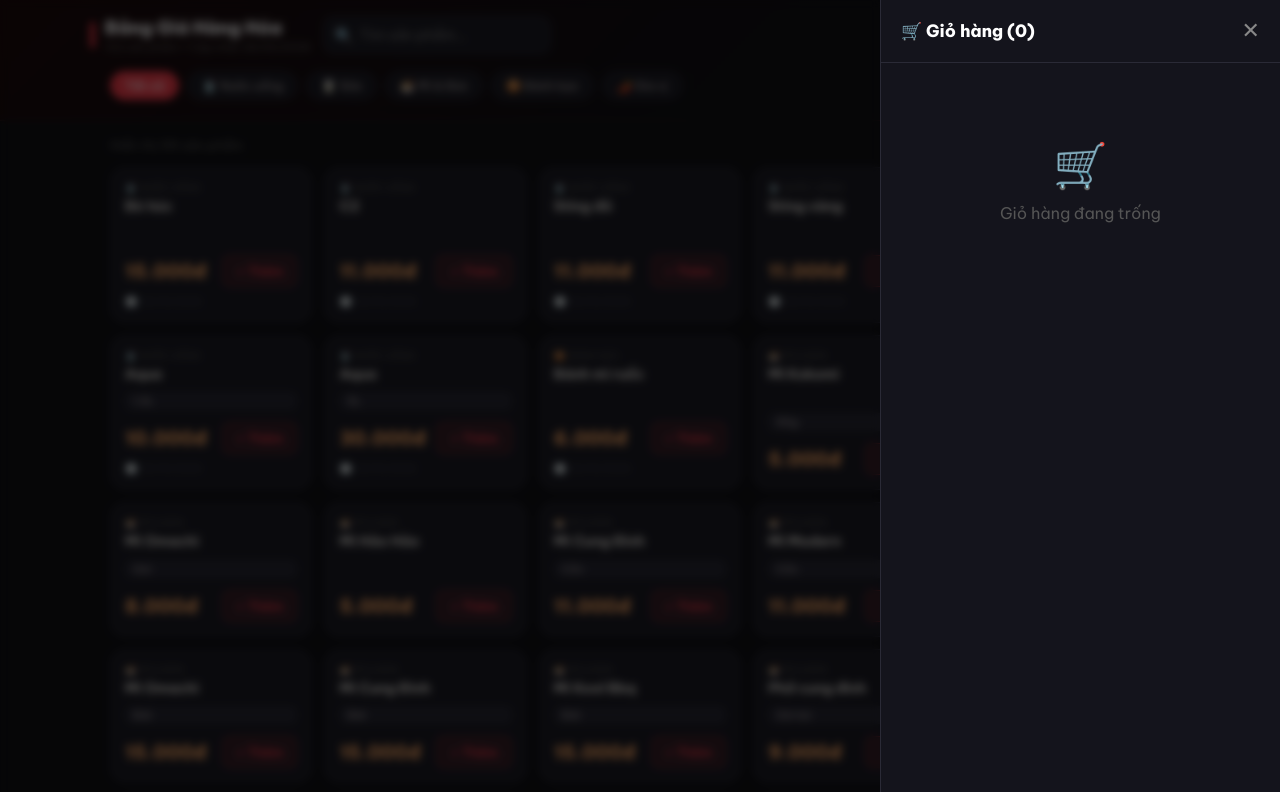
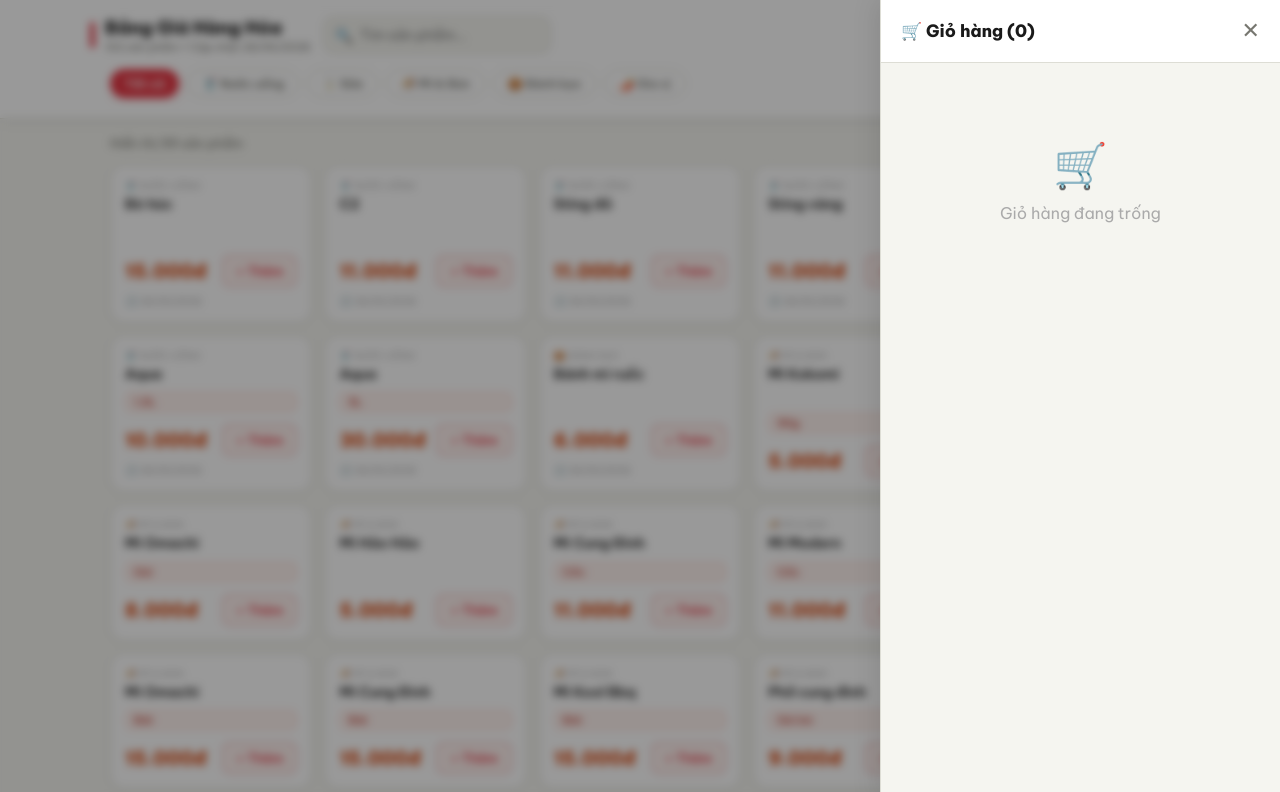
Before and after one commit to baotrung306/bang-gia-hang-hoa, a plain HTML site: page index.html in a window 1280 px wide. Both pictures are taken after a click on the button "🛒 Giỏ hàng". Shown: the top 792 px of the page. Drawn offline with Linux system fonts and the light colour scheme.

Commit message:
Refactor styles and layout in index.html

```diff
--- a/index.html
+++ b/index.html
@@ -9,65 +9,66 @@
   *, *::before, *::after { box-sizing: border-box; margin: 0; padding: 0; }
   :root {
     --accent: #e63946;
-    --gold: #f4a261;
-    --bg: #0f0f13;
-    --bg2: #1a1a22;
-    --bg3: #252530;
-    --border: #2a2a36;
-    --text: #f0ece4;
-    --muted: #a09898;
-    --dim: #555;
+    --price: #d9480f;
+    --bg: #f5f5f0;
+    --bg2: #ffffff;
+    --bg3: #eeeee8;
+    --border: #ddddd5;
+    --text: #1a1a1a;
+    --muted: #777770;
+    --dim: #aaaaaa;
   }
   body { font-family: 'Be Vietnam Pro', sans-serif; background: var(--bg); color: var(--text); min-height: 100vh; }
   ::-webkit-scrollbar { width: 6px; }
-  ::-webkit-scrollbar-track { background: var(--bg2); }
+  ::-webkit-scrollbar-track { background: var(--bg3); }
   ::-webkit-scrollbar-thumb { background: var(--accent); border-radius: 3px; }
 
   /* HEADER */
   #header {
-    background: linear-gradient(135deg, #1a0a0c 0%, #0f0f13 60%);
-    border-bottom: 1px solid #2a1518;
+    background: #ffffff;
+    border-bottom: 1px solid var(--border);
+    box-shadow: 0 2px 12px rgba(0,0,0,.06);
     padding: 16px 20px;
     position: sticky; top: 0; z-index: 30;
   }
   .header-inner { max-width: 1100px; margin: 0 auto; display: flex; align-items: center; gap: 12px; flex-wrap: wrap; }
   .logo { display: flex; align-items: center; gap: 10px; flex-shrink: 0; }
   .logo-bar { width: 5px; height: 26px; background: var(--accent); border-radius: 3px; }
-  .logo h1 { font-size: 18px; font-weight: 800; color: #fff; }
-  .logo p { font-size: 11px; color: var(--dim); margin-top: 1px; }
+  .logo h1 { font-size: 18px; font-weight: 800; color: #1a1a1a; }
+  .logo p { font-size: 11px; color: var(--muted); margin-top: 1px; }
   #searchInput {
     flex: 1; min-width: 180px;
-    background: var(--bg2); border: 1px solid var(--border); border-radius: 10px;
+    background: var(--bg); border: 1px solid var(--border); border-radius: 10px;
     padding: 9px 14px 9px 36px; color: var(--text); font-size: 14px; font-family: inherit; outline: none;
   }
-  #searchInput:focus { border-color: var(--accent); }
+  #searchInput:focus { border-color: var(--accent); box-shadow: 0 0 0 3px rgba(230,57,70,.1); }
   .search-wrap { position: relative; flex: 1; min-width: 180px; }
   .search-icon { position: absolute; left: 12px; top: 50%; transform: translateY(-50%); font-size: 15px; color: var(--dim); pointer-events: none; }
   #cartBtn {
     position: relative; background: var(--accent); border: none; border-radius: 10px;
     padding: 9px 16px; color: #fff; font-weight: 700; font-size: 14px; cursor: pointer;
     font-family: inherit; display: flex; align-items: center; gap: 7px; flex-shrink: 0;
-    transition: filter .2s;
+    transition: filter .2s; box-shadow: 0 2px 8px rgba(230,57,70,.3);
   }
-  #cartBtn:hover { filter: brightness(1.1); }
+  #cartBtn:hover { filter: brightness(1.08); }
   #cartBadge {
     position: absolute; top: -6px; right: -6px;
-    background: #fff; color: var(--accent); border-radius: 50%;
+    background: #1a1a1a; color: #fff; border-radius: 50%;
     width: 20px; height: 20px; font-size: 11px; font-weight: 800;
     display: none; align-items: center; justify-content: center;
   }
 
   /* CONTROLS */
-  #controls { max-width: 1100px; margin: 16px auto 0; padding: 0 20px; display: flex; align-items: center; justify-content: space-between; gap: 10px; flex-wrap: wrap; }
+  #controls { max-width: 1100px; margin: 14px auto 0; padding: 0 20px; display: flex; align-items: center; justify-content: space-between; gap: 10px; flex-wrap: wrap; }
   .cats { display: flex; gap: 8px; overflow-x: auto; padding-bottom: 4px; flex: 1; }
   .cats::-webkit-scrollbar { height: 3px; }
   .cat-btn {
     cursor: pointer; border: 1px solid var(--border); padding: 6px 14px; border-radius: 20px;
-    font-size: 12px; font-weight: 500; white-space: nowrap; background: var(--bg2); color: var(--muted);
+    font-size: 12px; font-weight: 600; white-space: nowrap; background: var(--bg2); color: var(--muted);
     font-family: inherit; transition: all .18s;
   }
-  .cat-btn:hover { border-color: var(--accent); color: var(--text); }
-  .cat-btn.active { background: var(--accent); color: #fff; border-color: var(--accent); }
+  .cat-btn:hover { border-color: var(--accent); color: var(--accent); }
+  .cat-btn.active { background: var(--accent); color: #fff; border-color: var(--accent); box-shadow: 0 2px 8px rgba(230,57,70,.25); }
   #sortSelect {
     background: var(--bg2); border: 1px solid var(--border); color: var(--text);
     border-radius: 8px; padding: 7px 12px; font-size: 13px; font-family: inherit;
@@ -77,47 +78,49 @@
 
   /* GRID */
   #main { max-width: 1100px; margin: 0 auto; padding: 16px 20px 40px; }
-  #resultCount { color: var(--dim); font-size: 13px; margin-bottom: 14px; }
+  #resultCount { color: var(--muted); font-size: 13px; margin-bottom: 14px; }
   #grid { display: grid; grid-template-columns: repeat(auto-fill, minmax(200px, 1fr)); gap: 12px; }
 
   .card {
     background: var(--bg2); border: 1px solid var(--border); border-radius: 14px;
     padding: 14px; transition: all .2s; display: flex; flex-direction: column;
+    box-shadow: 0 1px 4px rgba(0,0,0,.05);
   }
   .card:hover { border-color: var(--accent); transform: translateY(-2px); box-shadow: 0 8px 24px rgba(230,57,70,.12); }
   .card-cat { font-size: 9px; color: var(--dim); letter-spacing: .5px; text-transform: uppercase; margin-bottom: 4px; }
-  .card-name { font-weight: 600; font-size: 14px; line-height: 1.4; flex: 1; }
-  .card-note { display: inline-block; background: var(--bg3); border-radius: 6px; padding: 2px 8px; font-size: 11px; color: var(--muted); margin-top: 8px; }
+  .card-name { font-weight: 600; font-size: 14px; line-height: 1.4; flex: 1; color: #1a1a1a; }
+  .card-note { display: inline-block; background: #fff3f0; border: 1px solid #ffd5cc; border-radius: 6px; padding: 2px 8px; font-size: 11px; color: #c0392b; margin-top: 8px; font-weight: 500; }
   .card-bottom { display: flex; align-items: center; justify-content: space-between; margin-top: 12px; }
-  .card-price { font-size: 19px; font-weight: 800; color: var(--gold); }
+  .card-price { font-size: 19px; font-weight: 800; color: var(--price); }
   .add-btn {
-    cursor: pointer; border: 1px solid rgba(230,57,70,.35); border-radius: 8px;
+    cursor: pointer; border: 1px solid rgba(230,57,70,.4); border-radius: 8px;
     padding: 7px 13px; font-size: 13px; font-weight: 600; font-family: inherit;
-    background: rgba(230,57,70,.12); color: var(--accent); transition: all .18s;
+    background: #fff3f0; color: var(--accent); transition: all .18s;
   }
   .add-btn:hover { background: var(--accent); color: #fff; border-color: var(--accent); }
-  .card-updated { font-size: 10px; color: #3a3a48; margin-top: 8px; }
-  #emptyMsg { text-align: center; color: var(--dim); padding: 60px 0; font-size: 15px; }
+  .card-updated { font-size: 10px; color: var(--dim); margin-top: 8px; }
+  #emptyMsg { text-align: center; color: var(--muted); padding: 60px 0; font-size: 15px; }
 
   /* CART OVERLAY */
-  #overlay { display: none; position: fixed; inset: 0; background: rgba(0,0,0,.6); z-index: 40; backdrop-filter: blur(4px); }
+  #overlay { display: none; position: fixed; inset: 0; background: rgba(0,0,0,.4); z-index: 40; backdrop-filter: blur(4px); }
   #cartPanel {
     display: none; position: fixed; right: 0; top: 0; bottom: 0;
-    width: min(400px, 100vw); background: #14141c; border-left: 1px solid var(--border);
+    width: min(400px, 100vw); background: #ffffff; border-left: 1px solid var(--border);
+    box-shadow: -4px 0 24px rgba(0,0,0,.1);
     z-index: 50; flex-direction: column;
     animation: slideIn .25s ease;
   }
   @keyframes slideIn { from { transform: translateX(100%); } to { transform: translateX(0); } }
-  .cart-header { padding: 18px 20px; border-bottom: 1px solid var(--border); display: flex; align-items: center; justify-content: space-between; }
-  .cart-header h2 { font-weight: 800; font-size: 17px; color: #fff; }
-  #closeCart { background: none; border: none; color: #888; font-size: 22px; cursor: pointer; }
-  #cartItems { flex: 1; overflow-y: auto; padding: 14px 20px; }
+  .cart-header { padding: 18px 20px; border-bottom: 1px solid var(--border); display: flex; align-items: center; justify-content: space-between; background: #fff; }
+  .cart-header h2 { font-weight: 800; font-size: 17px; color: #1a1a1a; }
+  #closeCart { background: none; border: none; color: var(--muted); font-size: 22px; cursor: pointer; }
+  #cartItems { flex: 1; overflow-y: auto; padding: 14px 20px; background: var(--bg); }
   .cart-empty { text-align: center; color: var(--dim); margin-top: 60px; }
   .cart-empty div { font-size: 44px; margin-bottom: 10px; }
-  .cart-item { background: var(--bg2); border-radius: 12px; padding: 12px; margin-bottom: 10px; border: 1px solid var(--border); }
+  .cart-item { background: #fff; border-radius: 12px; padding: 12px; margin-bottom: 10px; border: 1px solid var(--border); box-shadow: 0 1px 4px rgba(0,0,0,.05); }
   .ci-top { display: flex; justify-content: space-between; align-items: flex-start; margin-bottom: 8px; }
-  .ci-name { font-weight: 600; font-size: 14px; }
-  .ci-note { display: inline-block; background: var(--bg3); border-radius: 5px; padding: 1px 7px; font-size: 10px; color: var(--muted); margin-top: 3px; }
+  .ci-name { font-weight: 600; font-size: 14px; color: #1a1a1a; }
+  .ci-note { display: inline-block; background: #fff3f0; border-radius: 5px; padding: 1px 7px; font-size: 10px; color: #c0392b; margin-top: 3px; font-weight: 500; }
   .ci-remove { background: none; border: none; color: var(--dim); cursor: pointer; font-size: 16px; }
   .ci-bottom { display: flex; align-items: center; justify-content: space-between; }
   .qty-wrap { display: flex; align-items: center; gap: 10px; }
@@ -125,23 +128,25 @@
     border: none; border-radius: 6px; width: 28px; height: 28px; font-size: 18px; font-weight: 700;
     cursor: pointer; font-family: inherit; display: flex; align-items: center; justify-content: center; transition: filter .15s;
   }
-  .qty-btn:hover { filter: brightness(1.2); }
-  .qty-num { font-weight: 700; font-size: 16px; min-width: 22px; text-align: center; }
-  .ci-price { font-weight: 700; color: var(--gold); }
-  .cart-footer { padding: 18px 20px; border-top: 1px solid var(--border); }
-  .cart-total { display: flex; justify-content: space-between; margin-bottom: 14px; }
-  .cart-total span:first-child { color: var(--muted); }
-  .cart-total span:last-child { font-size: 22px; font-weight: 800; color: var(--gold); }
+  .qty-btn:hover { filter: brightness(1.1); }
+  .qty-num { font-weight: 700; font-size: 16px; min-width: 22px; text-align: center; color: #1a1a1a; }
+  .ci-price { font-weight: 700; color: var(--price); }
+  .cart-footer { padding: 18px 20px; border-top: 1px solid var(--border); background: #fff; }
+  .cart-total { display: flex; justify-content: space-between; margin-bottom: 14px; align-items: center; }
+  .cart-total span:first-child { color: var(--muted); font-size: 14px; }
+  .cart-total span:last-child { font-size: 22px; font-weight: 800; color: var(--price); }
   #confirmBtn {
     width: 100%; background: var(--accent); border: none; border-radius: 10px;
     padding: 13px; color: #fff; font-weight: 700; font-size: 15px; cursor: pointer;
     font-family: inherit; transition: filter .2s; margin-bottom: 8px;
+    box-shadow: 0 3px 10px rgba(230,57,70,.3);
   }
-  #confirmBtn:hover { filter: brightness(1.1); }
+  #confirmBtn:hover { filter: brightness(1.08); }
   #clearBtn {
     width: 100%; background: none; border: 1px solid var(--border); border-radius: 10px;
-    padding: 10px; color: #888; font-weight: 500; font-size: 13px; cursor: pointer; font-family: inherit;
+    padding: 10px; color: var(--muted); font-weight: 500; font-size: 13px; cursor: pointer; font-family: inherit;
   }
+  #clearBtn:hover { border-color: var(--accent); color: var(--accent); }
 
   @media (max-width: 600px) {
     .logo h1 { font-size: 15px; }
@@ -408,7 +413,7 @@ function updateCartUI() {
       </div>
       <div class="ci-bottom">
         <div class="qty-wrap">
-          <button class="qty-btn" style="background:#252530;color:#f0ece4" onclick="changeQty('${c.key}',-1)">−</button>
+          <button class="qty-btn" style="background:#eeeee8;color:#1a1a1a" onclick="changeQty('${c.key}',-1)">−</button>
           <span class="qty-num">${c.qty}</span>
           <button class="qty-btn" style="background:#e63946;color:#fff" onclick="changeQty('${c.key}',1)">+</button>
         </div>
```
